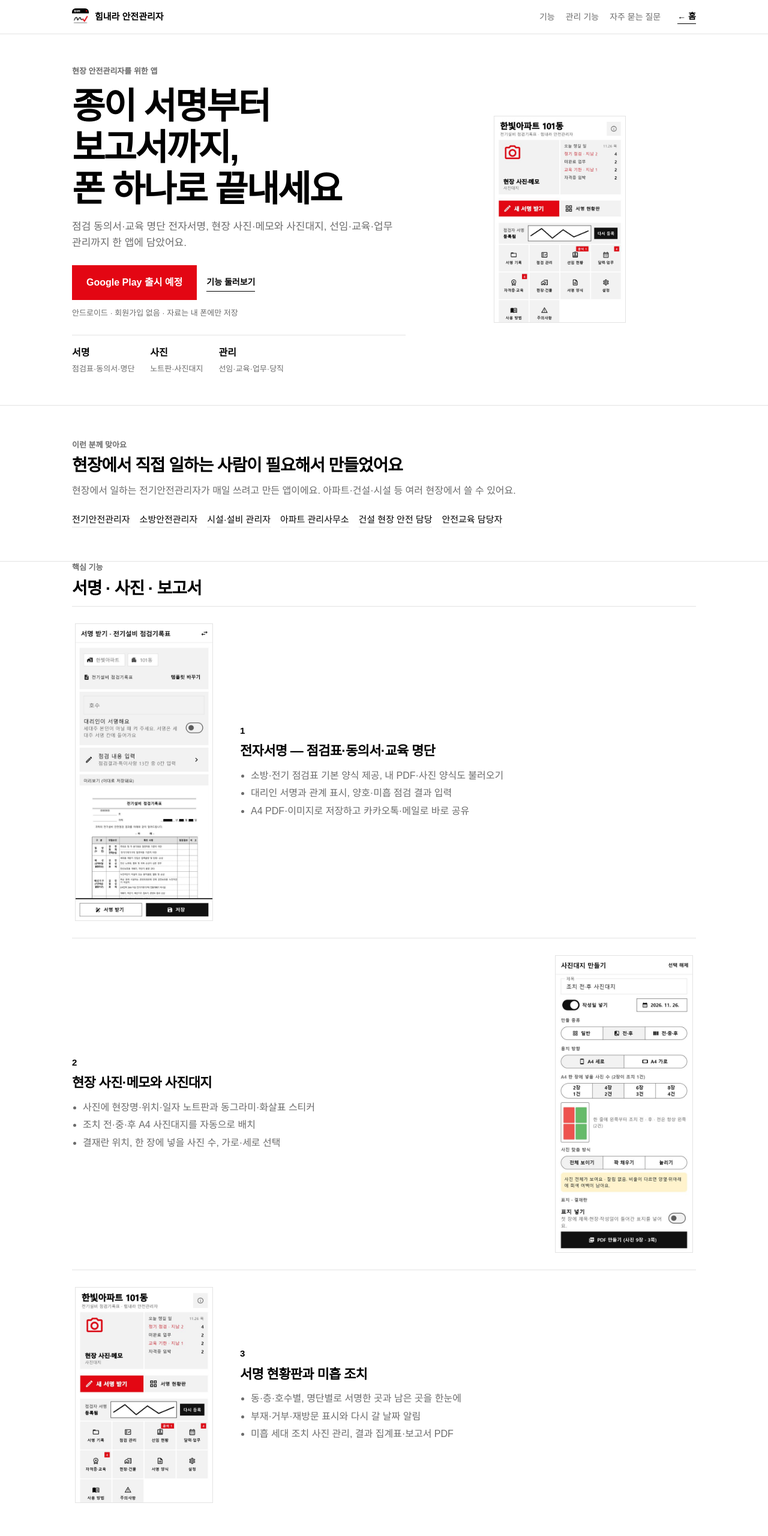
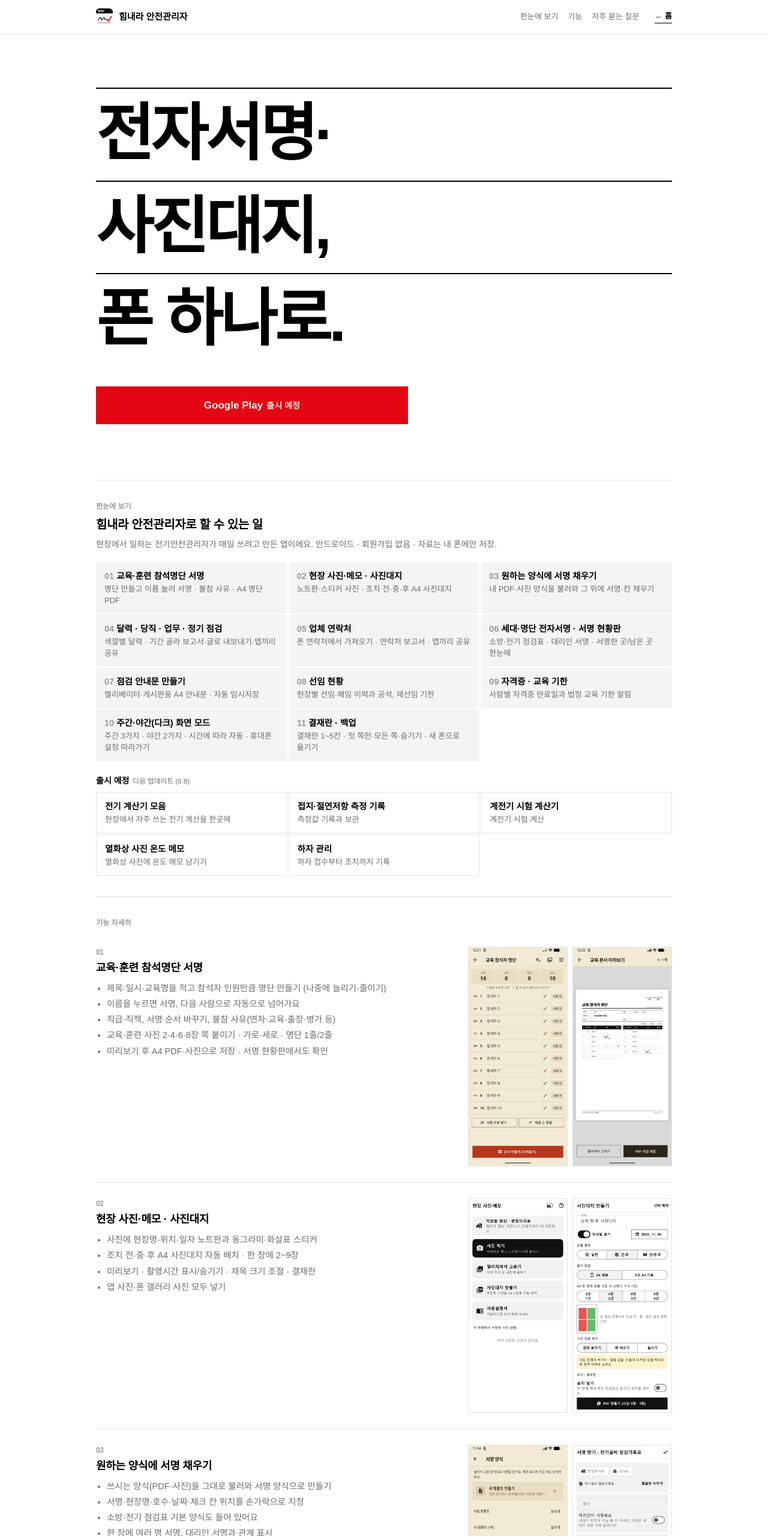
Before and after one commit to j-ms250219/j-ms250219.github.io, a plain HTML site: page app.html in a window 1280 px wide. Shown: the top 2560 px of the page at 60% size. Drawn offline with Linux system fonts and the light colour scheme.

Commit message:
Add files via upload

```diff
--- a/app.html
+++ b/app.html
@@ -3,72 +3,73 @@
 <head>
 <meta charset="utf-8">
 <meta name="viewport" content="width=device-width, initial-scale=1">
-<title>힘내라 안전관리자 — 현장 서명·사진·보고서를 폰 하나로</title>
-<meta name="description" content="점검 동의서·교육 명단 전자서명, 현장 사진·메모·사진대지, 선임 현황·달력·자격증 관리까지. 현장 안전관리자를 위한 무료 앱.">
+<title>힘내라 안전관리자 — 전자서명·사진대지, 폰 하나로</title>
+<meta name="description" content="교육·훈련 참석명단 서명, 현장 사진·메모와 사진대지, 내 양식에 서명, 달력·당직·업무, 업체 연락처, 선임·자격증·교육 관리까지. 현장 안전관리자를 위한 무료 앱.">
 <meta property="og:title" content="힘내라 안전관리자">
-<meta property="og:description" content="현장 서명·사진·보고서를 폰 하나로">
+<meta property="og:description" content="전자서명·사진대지, 폰 하나로.">
 <meta property="og:image" content="icon.png">
 <link rel="icon" href="icon.png">
 <style>
-:root{--ink:#000;--sub:#6b6b6b;--bg:#fff;--card:#f2f2f2;--line:#e3e3e3;--red:#e30613}
+:root{--ink:#000;--sub:#6b6b6b;--faint:#9a9a9a;--bg:#fff;--card:#f4f4f4;--line:#e3e3e3;--red:#e30613}
 *{box-sizing:border-box}
 html{scroll-behavior:smooth}
 body{margin:0;background:var(--bg);color:var(--ink);font-family:"Pretendard","Apple SD Gothic Neo","Malgun Gothic","Noto Sans KR",sans-serif;line-height:1.6;-webkit-font-smoothing:antialiased;word-break:keep-all}
 a{color:inherit}
-.wrap{max-width:1080px;margin:0 auto;padding:0 20px}
+.wrap{max-width:1000px;margin:0 auto;padding:0 20px}
+
+/* 위 막대 */
 .top{position:sticky;top:0;z-index:5;background:var(--bg);border-bottom:1px solid var(--line)}
 .top .wrap{display:flex;align-items:center;gap:10px;height:56px}
 .top img{width:28px;height:28px;border-radius:6px}
 .top b{font-size:15px;font-weight:800}
-.top nav{margin-left:auto;display:flex;gap:18px;font-size:14px}
+.top nav{margin-left:auto;display:flex;gap:16px;font-size:13px}
 .top nav a{text-decoration:none;color:var(--sub)}
-.top .back{margin-left:18px;font-size:14px;font-weight:700;text-decoration:none;border-bottom:1px solid var(--ink)}
-@media(max-width:620px){.top nav{display:none}.top .back{margin-left:auto}}
-.hero .wrap{display:grid;grid-template-columns:1.1fr .9fr;gap:30px;align-items:center;padding-top:48px;padding-bottom:48px}
-.tag{font-size:13px;color:var(--sub);font-weight:700}
-.hero h1{font-size:clamp(38px,6vw,60px);line-height:1.15;margin:12px 0 14px;letter-spacing:-.045em;font-weight:900}
-.hero h1 em{font-style:normal}
-.hero p.lead{font-size:17px;color:var(--sub);margin:0 0 24px}
-.cta{display:flex;gap:16px;flex-wrap:wrap;align-items:center}
-.btn{display:inline-flex;align-items:center;padding:16px 24px;font-weight:800;text-decoration:none;font-size:16px}
-.btn.main{background:var(--red);color:#fff}
-.btn.ghost{padding:4px 0;border-bottom:1px solid var(--ink);font-size:14px}
-.note{font-size:13px;color:var(--sub);margin-top:12px}
-.stats{display:flex;gap:26px;margin:26px 0 0;flex-wrap:wrap;border-top:1px solid var(--line);padding-top:16px}
-.stats div b{display:block;font-size:16px}
-.stats div span{font-size:13px;color:var(--sub)}
-.phones{display:flex;gap:10px;justify-content:center}
-.phone{width:220px;border:1px solid var(--line);background:#fff}
-.phone img{width:100%;display:block}
-.phones .phone.a{display:none}
-@media(max-width:860px){.hero .wrap{grid-template-columns:1fr}.phone{width:200px}}
-section{padding:56px 0;border-top:1px solid var(--line)}
-.kicker{color:var(--sub);font-weight:700;font-size:13px}
-h2{font-size:28px;line-height:1.3;margin:6px 0 10px;letter-spacing:-.04em;font-weight:900}
-.subt{color:var(--sub);font-size:16px;margin:0 0 24px}
-.who{display:flex;flex-wrap:wrap;gap:6px 16px;font-size:15px}
-.who span{border-bottom:1px solid var(--line)}
-.feat{display:grid;grid-template-columns:1fr 240px;gap:40px;align-items:center;padding:28px 0;border-top:1px solid var(--line)}
-.feat:nth-of-type(even){grid-template-columns:240px 1fr}
-.feat:nth-of-type(even) .shot{order:-1}
-.feat h3{font-size:22px;margin:4px 0 10px;letter-spacing:-.03em;font-weight:800}
-.feat ul{margin:0;padding-left:18px;color:var(--sub)}
-.feat li{margin:4px 0}
-.num{font-weight:900;font-size:15px}
-.shot{display:flex;justify-content:center}.shot .phone{width:230px}
-@media(max-width:760px){.feat,.feat:nth-of-type(even){grid-template-columns:1fr}.feat:nth-of-type(even) .shot{order:0}.shot{max-width:240px;margin:0 auto}}
-.grid{display:grid;grid-template-columns:repeat(auto-fit,minmax(220px,1fr));gap:3px}
-.card{background:var(--card);padding:18px}
-.card b{display:block;font-size:16px;margin-bottom:4px}
-.card span{color:var(--sub);font-size:14px}
-.band .grid + .grid{margin-top:16px}
-details{border-top:1px solid var(--line);padding:14px 0}
-summary{font-weight:800;cursor:pointer;font-size:16px}
-details p{color:var(--sub);margin:8px 0 0}
-.end{border-top:2px solid var(--ink);padding:40px 0;margin:0 0 50px}
-.end h2{margin-top:0}
-.end p{color:var(--sub)}
-.end .btn{background:var(--red);color:#fff}
+.top .back{margin-left:16px;font-size:13px;font-weight:700;text-decoration:none;border-bottom:1px solid var(--ink)}
+@media(max-width:640px){.top nav{display:none}.top .back{margin-left:auto}}
+
+/* 첫 화면: 핵심 메시지 + 버튼 하나 */
+.first{min-height:calc(100vh - 57px);min-height:calc(100svh - 57px);display:flex;flex-direction:column;justify-content:center;padding:36px 0 40px}
+.msg{margin:0;font-weight:900;letter-spacing:-.045em;line-height:1.18;font-size:clamp(46px,13vw,104px)}
+.msg span{display:block;border-top:2px solid var(--ink);padding:14px 0 16px}
+.go{display:block;text-align:center;background:var(--red);color:#fff;font-size:17px;font-weight:800;padding:18px;margin-top:34px;text-decoration:none;max-width:520px}
+.go small{font-weight:600;opacity:.85;margin-left:6px}
+
+/* 그 아래: 작고 차분하게 */
+section{border-top:1px solid var(--line);padding:34px 0}
+.k{font-size:12px;font-weight:700;color:var(--faint);margin:0 0 4px}
+h2{font-size:20px;font-weight:800;margin:0 0 6px;letter-spacing:-.4px}
+.lead{font-size:14px;color:var(--sub);margin:0 0 18px}
+
+/* 한눈에 보기 */
+.all{display:grid;grid-template-columns:repeat(auto-fill,minmax(280px,1fr));gap:2px;counter-reset:f}
+.all a{background:var(--card);padding:12px 14px;text-decoration:none;display:block;counter-increment:f}
+.all a b{font-size:14.5px;font-weight:700;display:block}
+.all a b::before{content:counter(f,decimal-leading-zero) "  ";color:var(--faint);font-weight:600}
+.all a span{font-size:13px;color:var(--sub);display:block;line-height:1.5}
+.all.next a{background:#fff;border:1px solid var(--line)}
+.all.next a b::before{content:""}
+.nexth{font-size:14px;font-weight:800;margin:22px 0 8px}
+.nexth small{font-weight:500;color:var(--sub);margin-left:6px}
+
+/* 기능 하나씩 */
+.f{display:grid;grid-template-columns:1fr 340px;gap:32px;align-items:start;padding:26px 0;border-top:1px solid var(--line)}
+.f:first-of-type{border-top:0}
+.f h3{font-size:18px;font-weight:800;margin:0 0 8px;letter-spacing:-.3px}
+.f h3 small{display:block;font-size:12px;font-weight:700;color:var(--faint);margin-bottom:2px}
+.f ul{margin:0;padding-left:18px;color:var(--sub);font-size:14.5px}
+.f li{margin:3px 0}
+.f .pics{display:flex;gap:8px}
+.f .pics img{width:100%;min-width:0;border:1px solid var(--line);display:block}
+.f .pics.two img{width:50%}
+@media(max-width:720px){.f{grid-template-columns:1fr;gap:16px}.f .pics{max-width:420px}}
+
+details{border-top:1px solid var(--line);padding:12px 0}
+summary{font-weight:700;cursor:pointer;font-size:15px}
+details p{color:var(--sub);margin:6px 0 0;font-size:14px}
+.end{border-top:2px solid var(--ink);padding:30px 0;margin:10px 0 40px}
+.end h2{margin:0 0 6px}
+.end p{color:var(--sub);font-size:14px;margin:0 0 14px}
+.end a{display:inline-block;border:1px solid var(--ink);padding:12px 18px;font-weight:700;text-decoration:none;font-size:14px}
 footer{border-top:1px solid var(--line);color:var(--sub);font-size:13px;padding:22px 0 34px}
 footer .wrap{display:flex;flex-wrap:wrap;gap:8px 20px;align-items:center}
 footer a{text-decoration:none}
@@ -77,102 +78,154 @@ footer .sp{margin-left:auto}
 </head>
 <body>
 <div class="top"><div class="wrap">
-  <a href="./" class="home" style="display:flex;align-items:center;gap:10px;text-decoration:none"><img src="icon.png" alt=""><b>힘내라 안전관리자</b></a>
-  <nav><a href="#features">기능</a><a href="#more">관리 기능</a><a href="#faq">자주 묻는 질문</a></nav>
+  <a href="./" style="display:flex;align-items:center;gap:10px;text-decoration:none"><img src="icon.png" alt=""><b>힘내라 안전관리자</b></a>
+  <nav><a href="#all">한눈에 보기</a><a href="#features">기능</a><a href="#faq">자주 묻는 질문</a></nav>
   <a href="./" class="back">← 홈</a>
 </div></div>
 
-<header class="hero"><div class="wrap">
-  <div>
-    <span class="tag">현장 안전관리자를 위한 앱</span>
-    <h1>종이 서명부터 보고서까지,<br>폰 하나로 끝내세요</h1>
-    <p class="lead">점검 동의서·교육 명단 전자서명, 현장 사진·메모와 사진대지, 선임·교육·업무 관리까지 한 앱에 담았어요.</p>
-    <div class="cta">
-      <a class="btn main" href="#download">Google Play 출시 예정</a>
-      <a class="btn ghost" href="#features">기능 둘러보기</a>
-    </div>
-    <div class="note">안드로이드 · 회원가입 없음 · 자료는 내 폰에만 저장</div>
-    <div class="stats">
-      <div><b>서명</b><span>점검표·동의서·명단</span></div>
-      <div><b>사진</b><span>노트판·사진대지</span></div>
-      <div><b>관리</b><span>선임·교육·업무·당직</span></div>
-    </div>
+<main class="wrap">
+<section class="first" style="border-top:0">
+  <h1 class="msg"><span>전자서명·</span><span>사진대지,</span><span>폰 하나로.</span></h1>
+  <a class="go" href="#download">Google Play<small>출시 예정</small></a>
+</section>
+
+<section id="all">
+  <p class="k">한눈에 보기</p>
+  <h2>힘내라 안전관리자로 할 수 있는 일</h2>
+  <p class="lead">현장에서 일하는 전기안전관리자가 매일 쓰려고 만든 앱이에요. 안드로이드 · 회원가입 없음 · 자료는 내 폰에만 저장.</p>
+  <div class="all">
+    <a href="#f-att"><b>교육·훈련 참석명단 서명</b><span>명단 만들고 이름 눌러 서명 · 불참 사유 · A4 명단 PDF</span></a>
+    <a href="#f-photo"><b>현장 사진·메모 · 사진대지</b><span>노트판·스티커 사진 · 조치 전·중·후 A4 사진대지</span></a>
+    <a href="#f-form"><b>원하는 양식에 서명 채우기</b><span>내 PDF·사진 양식을 불러와 그 위에 서명·칸 채우기</span></a>
+    <a href="#f-cal"><b>달력 · 당직 · 업무 · 정기 점검</b><span>색깔별 달력 · 기간 골라 보고서·글로 내보내기·앱끼리 공유</span></a>
+    <a href="#f-vendor"><b>업체 연락처</b><span>폰 연락처에서 가져오기 · 연락처 보고서 · 앱끼리 공유</span></a>
+    <a href="#f-sign"><b>세대·명단 전자서명 · 서명 현황판</b><span>소방·전기 점검표 · 대리인 서명 · 서명한 곳/남은 곳 한눈에</span></a>
+    <a href="#f-notice"><b>점검 안내문 만들기</b><span>엘리베이터·게시판용 A4 안내문 · 자동 임시저장</span></a>
+    <a href="#f-appoint"><b>선임 현황</b><span>현장별 선임·해임 이력과 공석, 재선임 기한</span></a>
+    <a href="#f-edu"><b>자격증 · 교육 기한</b><span>사람별 자격증 만료일과 법정 교육 기한 알림</span></a>
+    <a href="#f-mode"><b>주간·야간(다크) 화면 모드</b><span>주간 3가지 · 야간 2가지 · 시간에 따라 자동 · 휴대폰 설정 따라가기</span></a>
+    <a href="#f-etc"><b>결재란 · 백업</b><span>결재란 1~5칸 · 첫 쪽만·모든 쪽·숨기기 · 새 폰으로 옮기기</span></a>
   </div>
-  <div class="phones">
-    <div class="phone a"><img src="img/note.jpg" alt="현장 사진·메모 화면"></div>
-    <div class="phone b"><img src="img/home.jpg" alt="앱 첫 화면"></div>
+  <p class="nexth">출시 예정<small>다음 업데이트 (0.8)</small></p>
+  <div class="all next">
+    <a><b>전기 계산기 모음</b><span>현장에서 자주 쓰는 전기 계산을 한곳에</span></a>
+    <a><b>접지·절연저항 측정 기록</b><span>측정값 기록과 보관</span></a>
+    <a><b>계전기 시험 계산기</b><span>계전기 시험 계산</span></a>
+    <a><b>열화상 사진 온도 메모</b><span>열화상 사진에 온도 메모 남기기</span></a>
+    <a><b>하자 관리</b><span>하자 접수부터 조치까지 기록</span></a>
   </div>
-</div></header>
+</section>
 
-<section><div class="wrap">
-  <div class="kicker">이런 분께 맞아요</div>
-  <h2>현장에서 직접 일하는 사람이 필요해서 만들었어요</h2>
-  <p class="subt">현장에서 일하는 전기안전관리자가 매일 쓰려고 만든 앱이에요. 아파트·건설·시설 등 여러 현장에서 쓸 수 있어요.</p>
-  <div class="who"><span>전기안전관리자</span><span>소방안전관리자</span><span>시설·설비 관리자</span><span>아파트 관리사무소</span><span>건설 현장 안전 담당</span><span>안전교육 담당자</span></div>
-</div></section>
+<section id="features">
+  <p class="k">기능 자세히</p>
 
-<section id="features" style="padding-top:0"><div class="wrap">
-  <div class="kicker">핵심 기능</div>
-  <h2>서명 · 사진 · 보고서</h2>
-
-  <div class="feat">
-    <div><span class="num">1</span><h3>전자서명 — 점검표·동의서·교육 명단</h3>
-      <ul><li>소방·전기 점검표 기본 양식 제공, 내 PDF·사진 양식도 불러오기</li>
-      <li>대리인 서명과 관계 표시, 양호·미흡 점검 결과 입력</li>
-      <li>A4 PDF·이미지로 저장하고 카카오톡·메일로 바로 공유</li></ul></div>
-    <div class="shot"><div class="phone"><img src="img/sign.jpg" alt="서명 받기 화면" loading="lazy"></div></div>
+  <div class="f" id="f-att">
+    <div><h3><small>01</small>교육·훈련 참석명단 서명</h3>
+      <ul><li>제목·일시·교육명을 적고 참석자 인원만큼 명단 만들기 (나중에 늘리기·줄이기)</li>
+      <li>이름을 누르면 서명, 다음 사람으로 자동으로 넘어가요</li>
+      <li>직급·직책, 서명 순서 바꾸기, 불참 사유(연차·교육·출장·병가 등)</li>
+      <li>교육·훈련 사진 2·4·6·8장 쪽 붙이기 · 가로·세로 · 명단 1줄/2줄</li>
+      <li>미리보기 후 A4 PDF·사진으로 저장 · 서명 현황판에서도 확인</li></ul></div>
+    <div class="pics two"><img src="img/att.jpg" alt="참석명단 서명 화면" loading="lazy"><img src="img/attdoc.jpg" alt="참석명단 문서 미리보기" loading="lazy"></div>
   </div>
 
-  <div class="feat">
-    <div><span class="num">2</span><h3>현장 사진·메모와 사진대지</h3>
+  <div class="f" id="f-photo">
+    <div><h3><small>02</small>현장 사진·메모 · 사진대지</h3>
       <ul><li>사진에 현장명·위치·일자 노트판과 동그라미·화살표 스티커</li>
-      <li>조치 전·중·후 A4 사진대지를 자동으로 배치</li>
-      <li>결재란 위치, 한 장에 넣을 사진 수, 가로·세로 선택</li></ul></div>
-    <div class="shot"><div class="phone"><img src="img/sheet.jpg" alt="사진대지 만들기 화면" loading="lazy"></div></div>
+      <li>조치 전·중·후 A4 사진대지 자동 배치 · 한 장에 2~9장</li>
+      <li>미리보기 · 촬영시간 표시/숨기기 · 제목 크기 조절 · 결재란</li>
+      <li>앱 사진·폰 갤러리 사진 모두 넣기</li></ul></div>
+    <div class="pics two"><img src="img/note.jpg" alt="현장 사진·메모 화면" loading="lazy"><img src="img/sheet.jpg" alt="사진대지 만들기 화면" loading="lazy"></div>
   </div>
 
-  <div class="feat">
-    <div><span class="num">3</span><h3>서명 현황판과 미흡 조치</h3>
-      <ul><li>동·층·호수별, 명단별로 서명한 곳과 남은 곳을 한눈에</li>
-      <li>부재·거부·재방문 표시와 다시 갈 날짜 알림</li>
-      <li>미흡 세대 조치 사진 관리, 결과 집계표·보고서 PDF</li></ul></div>
-    <div class="shot"><div class="phone"><img src="img/home.jpg" alt="첫 화면" loading="lazy"></div></div>
+  <div class="f" id="f-form">
+    <div><h3><small>03</small>원하는 양식에 서명 채우기</h3>
+      <ul><li>쓰시는 양식(PDF·사진)을 그대로 불러와 서명 양식으로 만들기</li>
+      <li>서명·현장명·호수·날짜·체크 칸 위치를 손가락으로 지정</li>
+      <li>소방·전기 점검표 기본 양식도 들어 있어요</li>
+      <li>한 장에 여러 명 서명, 대리인 서명과 관계 표시</li></ul></div>
+    <div class="pics two"><img src="img/form.jpg" alt="서명 양식 화면" loading="lazy"><img src="img/sign.jpg" alt="서명 받기 화면" loading="lazy"></div>
   </div>
-</div></section>
 
-<section id="more" class="band"><div class="wrap">
-  <div class="kicker">관리 기능</div>
-  <h2>선임부터 교육·업무·당직까지</h2>
-  <p class="subt">현장 안전관리에 필요한 일정과 기한을 달력 하나로 챙겨요.</p>
-  <div class="grid">
-    <div class="card"><b>선임 현황</b><span>현장별 선임·해임 이력과 공석, 재선임 기한 알림</span></div>
-    <div class="card"><b>달력·업무</b><span>업무 내역, 정기 점검, 일정, 업체 연락처를 색깔별 달력으로</span></div>
-    <div class="card"><b>당직</b><span>순번대로 예상 당직 자동 기입, 필요 없으면 숨기기</span></div>
-    <div class="card"><b>자격증·교육</b><span>사람별 자격증 만료일과 법정 교육 기한 알림</span></div>
+  <div class="f" id="f-cal">
+    <div><h3><small>04</small>달력 · 당직 · 업무 · 정기 점검</h3>
+      <ul><li>업무 내역, 당직, 정기 점검, 일정을 색깔별 달력 하나로</li>
+      <li>순번대로 예상 당직 자동 기입 · 정기 점검 반복 일정</li>
+      <li>기간과 종류(당직·업무·교육 등)를 골라 A4 보고서·글로 내보내기</li>
+      <li>같은 앱을 쓰는 사람끼리 당직표·일정 공유</li></ul></div>
+    <div class="pics two"><img src="img/cal.jpg" alt="달력·업무 화면" loading="lazy"><img src="img/calx.jpg" alt="달력 내보내기 화면" loading="lazy"></div>
   </div>
-  <div class="grid" style="margin-top:22px;grid-template-columns:repeat(auto-fit,minmax(200px,240px));justify-content:center">
-    <div class="phone" style="position:relative"><img src="img/appoint.jpg" alt="선임 현황 화면" loading="lazy"></div>
-    <div class="phone" style="position:relative"><img src="img/cal.jpg" alt="달력·업무 화면" loading="lazy"></div>
-    <div class="phone" style="position:relative"><img src="img/edu.jpg" alt="자격증·교육 화면" loading="lazy"></div>
+
+  <div class="f" id="f-vendor">
+    <div><h3><small>05</small>업체 연락처</h3>
+      <ul><li>폰 연락처에서 한 명씩 또는 여러 명 한 번에 가져오기 (회사별로 자동 묶기)</li>
+      <li>업체·담당자 골라 글로 보내기, A4 연락처 보고서</li>
+      <li>같은 앱을 쓰는 사람에게 업체 연락처 공유</li>
+      <li>연락처는 폰 안에서만 쓰고 밖으로 보내지 않아요</li></ul></div>
+    <div class="pics"><img src="img/vendor.jpg" alt="업체 연락처 내보내기 화면" loading="lazy" style="max-width:166px"></div>
   </div>
-</div></section>
 
-<section id="faq"><div class="wrap">
-  <div class="kicker">자주 묻는 질문</div>
-  <h2>궁금한 점</h2>
+  <div class="f" id="f-sign">
+    <div><h3><small>06</small>세대·명단 전자서명 · 서명 현황판</h3>
+      <ul><li>건물(동·층·호수) 또는 사람 명단으로 서명 받기</li>
+      <li>양호·미흡 점검 결과와 특이사항 입력</li>
+      <li>서명한 곳과 남은 곳, 부재·거부·재방문을 한눈에</li>
+      <li>A4 PDF·이미지로 저장하고 카카오톡·메일로 공유</li></ul></div>
+    <div class="pics"><img src="img/home.jpg" alt="첫 화면" loading="lazy" style="max-width:166px"></div>
+  </div>
+
+  <div class="f" id="f-notice">
+    <div><h3><small>07</small>점검 안내문 만들기</h3>
+      <ul><li>제목·점검 대상·기간·시간·점검 내용·협조 문구로 A4 안내문</li>
+      <li>쓰다가 나가도 자동 임시저장, 이어서 쓰기</li>
+      <li>결재란 넣기 · 미리 보기 후 PDF·그림 저장</li></ul></div>
+    <div class="pics"><img src="img/notice.jpg" alt="점검 안내문 만들기 화면" loading="lazy" style="max-width:166px"></div>
+  </div>
+
+  <div class="f" id="f-appoint">
+    <div><h3><small>08</small>선임 현황</h3>
+      <ul><li>현장별 선임·해임 이력과 공석</li>
+      <li>재선임 기한 알림</li></ul></div>
+    <div class="pics"><img src="img/appoint.jpg" alt="선임 현황 화면" loading="lazy" style="max-width:166px"></div>
+  </div>
+
+  <div class="f" id="f-edu">
+    <div><h3><small>09</small>자격증 · 교육 기한</h3>
+      <ul><li>사람별 자격증 만료일</li>
+      <li>법정 교육 기한 알림 · 이수 기록</li></ul></div>
+    <div class="pics"><img src="img/edu.jpg" alt="자격증·교육 화면" loading="lazy" style="max-width:166px"></div>
+  </div>
+
+  <div class="f" id="f-mode">
+    <div><h3><small>10</small>주간·야간(다크) 화면 모드</h3>
+      <ul><li>주간 화면 3가지: 주간 · 야외 고대비(햇빛 아래 굵은 테두리) · 눈 편한 종이</li>
+      <li>야간(다크) 화면 2가지: 야간 · 터널 야간작업(어두운 곳에서 눈부심 줄임)</li>
+      <li>언제 바꿀지: 주간 모드 · 야간 모드 · 시간에 따라 자동 · 휴대폰 설정 따라가기</li></ul></div>
+    <div class="pics two"><img src="img/m_set.jpg" alt="화면 설정" loading="lazy"><span style="display:flex;flex-direction:column;gap:8px;width:50%"><img src="img/m_out.jpg" alt="야외 고대비 화면" loading="lazy" style="width:100%"><img src="img/m_tunnel.jpg" alt="터널 야간작업 화면" loading="lazy" style="width:100%"><img src="img/m_paper.jpg" alt="눈 편한 종이 화면" loading="lazy" style="width:100%"></span></div>
+  </div>
+
+  <div class="f" id="f-etc">
+    <div><h3><small>11</small>결재란 · 백업</h3>
+      <ul><li>결재란 1~5칸, 첫 쪽만·모든 쪽·숨기기</li>
+      <li>백업 파일로 새 폰에 옮기기</li></ul></div>
+    <div></div>
+  </div>
+</section>
+
+<section id="faq">
+  <p class="k">자주 묻는 질문</p>
   <details><summary>무료인가요?</summary><p>네, 무료로 쓸 수 있어요. 앱 안에 광고(Google AdMob)가 나와요.</p></details>
   <details><summary>회원가입이 필요한가요? 자료는 어디에 저장되나요?</summary><p>회원가입 없이 바로 써요. 서명·사진·보고서는 서버로 보내지 않고 사용자의 폰에만 저장돼요. 백업 파일로 새 폰에 옮길 수 있어요.</p></details>
   <details><summary>전자서명이 법적 효력이 있나요?</summary><p>앱에서 받은 서명의 법적 효력은 검증되지 않았어요. 중요한 서류는 소속 기관의 기준을 확인하고 사용해 주세요.</p></details>
   <details><summary>아이폰도 되나요?</summary><p>지금은 안드로이드(Google Play)만 지원해요.</p></details>
-</div></section>
+</section>
 
-<div class="wrap" id="download">
-  <div class="end">
-    <h2>곧 Google Play에서 만나요</h2>
-    <p>지금은 비공개 테스트 중이에요. 정식 출시되면 여기에서 바로 받을 수 있어요.</p>
-    <a class="btn" href="mailto:asdv7609@gmail.com">출시 알림·문의 메일 보내기</a>
-  </div>
+<div id="download" class="end">
+  <h2>곧 Google Play에서 만나요</h2>
+  <p>지금은 비공개 테스트 중이에요. 정식 출시되면 여기에서 바로 받을 수 있어요.</p>
+  <a href="mailto:asdv7609@gmail.com">출시 알림·문의 메일 보내기</a>
 </div>
+</main>
 
 <footer><div class="wrap">
   <b style="color:#000">힘내라 안전관리자</b>
```
Also changed, not shown: index.html (+8 -7 lines), img/att.jpg (added), img/attdoc.jpg (added), img/calx.jpg (added), img/form.jpg (added), img/m_out.jpg (added), img/m_paper.jpg (added), img/m_set.jpg (added), img/m_tunnel.jpg (added), img/notice.jpg (added), img/vendor.jpg (added).
